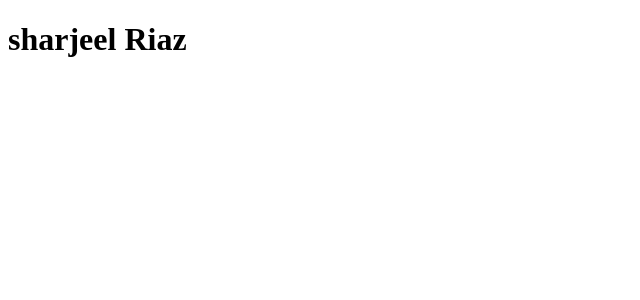
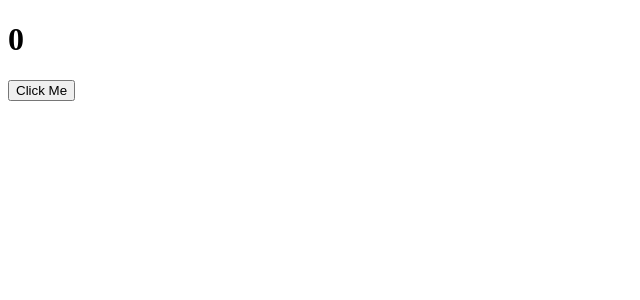
Before and after one commit to SharjeelMoqrabKhan/Basic-React-Learning-2020, a React (Create React App) app: page / in a window 1280 px wide. Shown: the top 300 px of the page, without its empty margins (0-640 px from the left). Built offline with nearby package versions, Linux system fonts and the light colour scheme; a web font is replaced by a local one.

Commit message:
useEffacts

```diff
--- a/src/index.js
+++ b/src/index.js
@@ -1,7 +1,5 @@
 import React from "react";
 import ReactDOM from "react-dom";
-import App2 from './app2'
+import UseEffact from "./useEffact/UseEffact";
 
-
-
-ReactDOM.render(<App2/>, document.getElementById("root"));
+ReactDOM.render(<UseEffact />, document.getElementById("root"));
--- /dev/null
+++ b/src/useEffact/UseEffact.jsx
@@ -0,0 +1,22 @@
+import React, { useState, useEffect } from "react";
+
+const UseEffact = () => {
+  const [num, setnum] = useState(0);
+  useEffect(() => {
+    alert(`you have  clicked ${num} times`);
+  }, [num]);
+  return (
+    <React.Fragment>
+      <h1>{num}</h1>
+      <button
+        onClick={() => {
+          setnum(num + 1);
+        }}
+      >
+        Click Me
+      </button>
+    </React.Fragment>
+  );
+};
+
+export default UseEffact;
```
